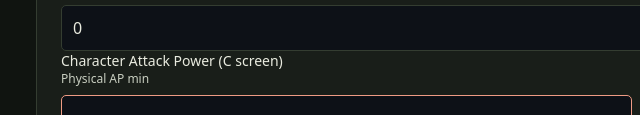
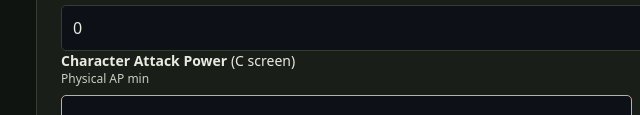
Before and after one commit to Mgunbatti/xSilkroad-Hybrid-Calculator, a website with bundled scripts: page index.html in a window 1280 px wide. Shown: the part 685-800 px from the top of the page, 0-640 px from the left. Built offline with nearby package versions, Linux system fonts and the light colour scheme.

Commit message:
Show C-screen AP heading prominently and label optional weapon mode

```diff
--- a/index.html
+++ b/index.html
@@ -56,7 +56,7 @@
           </div>
         </div>
         <div class="character-ap-section">
-          <div class="ap-heading">Character Attack Power <span>(C screen)</span></div>
+          <div class="ap-heading"><strong id="character-ap-heading">Character Attack Power</strong> <span id="ap-source-note">(C screen)</span></div>
           <div id="weapon-fields" class="fields character-ap-fields"></div>
         </div>
         <div class="setup-pill"><span class="dot"></span><span id="setup-label">Bicheon · Manyang Lv1</span></div>
```
